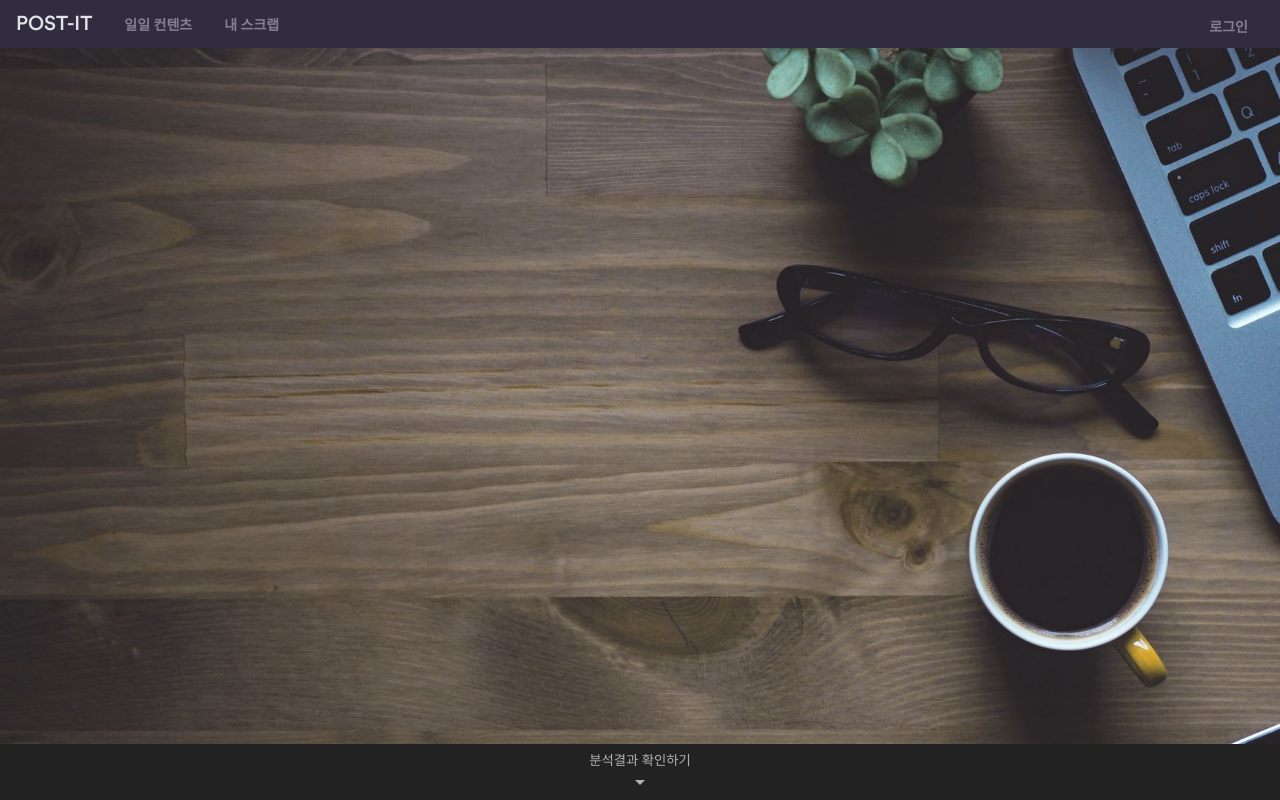
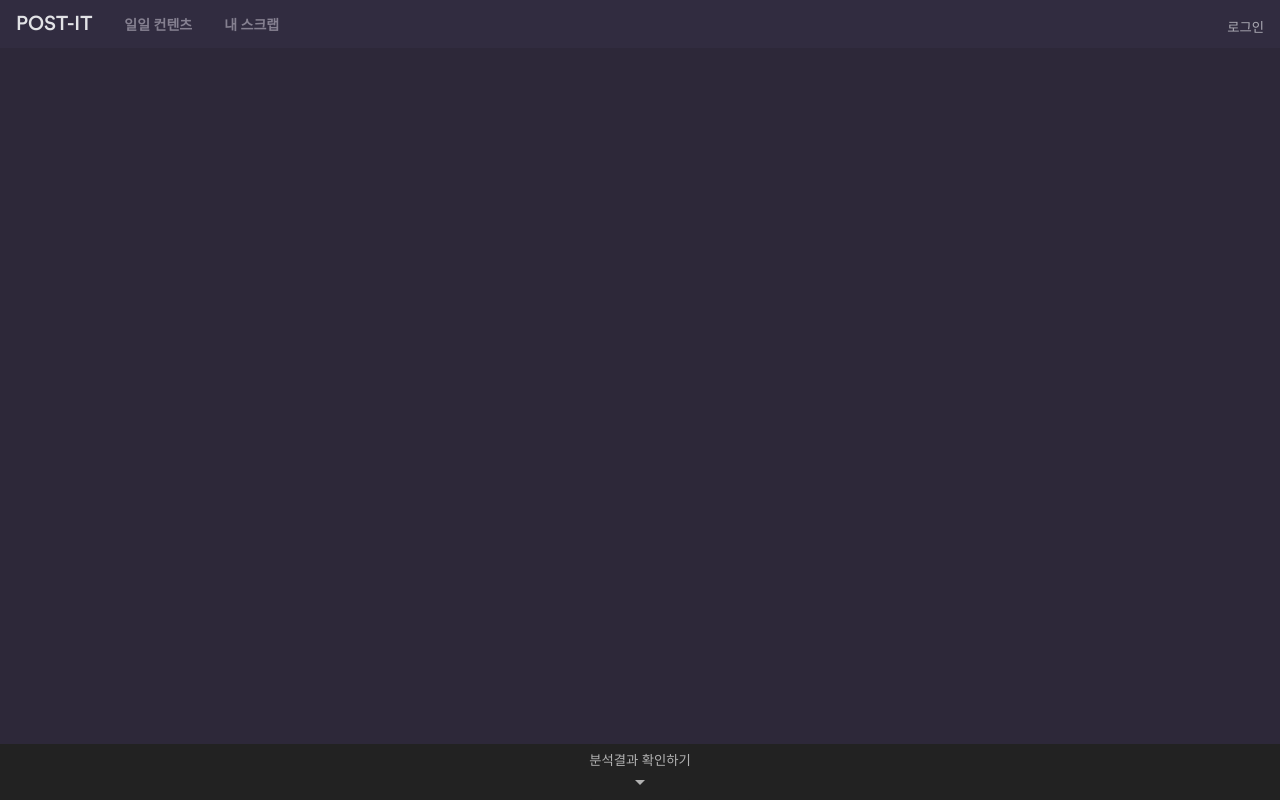
Before and after one commit to juneyoung-jo/Project_POST-IT, a React (Create React App) app in the folder frontend/: page / in a window 1280 px wide. Shown: the top 800 px of the page. Built offline with nearby package versions, Linux system fonts and the light colour scheme.

Commit message:
feat: merge into develop

```diff
--- a/frontend/src/assets/theme/index.ts
+++ b/frontend/src/assets/theme/index.ts
@@ -16,7 +16,7 @@ const fontSizes = {
 const colors = {
   first: '#2d2839',
   second: '#312c40',
-  green: '#4dcb99',
+  mint: '#4dcb99',
   text: {
     first: '#e2e3e6',
     second: '#acabb4',
--- a/frontend/src/components/common/Header.tsx
+++ b/frontend/src/components/common/Header.tsx
@@ -1,7 +1,6 @@
-import React, { Component, useState } from 'react';
+import { useState } from 'react';
 import styled from 'styled-components';
 import { Link } from 'react-router-dom';
-import Button from '@material-ui/core/Button';
 import { Modal } from './Modal';
 
 import Login from 'pages/Login';
@@ -17,12 +16,12 @@ const Wrapper = styled.header`
   align-items: center;
   background-color: ${({ theme }) => theme.colors.second};
   z-index: 100;
-  .logo {
+  .header-logo {
     margin: auto 1rem;
     font-size: 20px;
     color: ${({ theme }) => theme.colors.text.first};
   }
-  span {
+  .header-menus {
     font-size: 14px;
     font-weight: 700;
     padding: 0 1rem;
@@ -54,14 +53,14 @@ function Header() {
   return (
     <Wrapper>
       <div>
-        <Link className="logo" to="/">
+        <Link className="header-logo" to="/">
           POST-IT
         </Link>
-        <Link to="/contents">
-          <span>일일 컨텐츠</span>
+        <Link className="header-menus" to="/contents">
+          일일 컨텐츠
         </Link>
-        <Link to="/myfolder">
-          <span>내 스크랩</span>
+        <Link className="header-menus" to="/myfolder">
+          내 스크랩
         </Link>
       </div>
       <div>
--- a/frontend/src/pages/Home.tsx
+++ b/frontend/src/pages/Home.tsx
@@ -1,7 +1,6 @@
-import React, { useState, useEffect, useRef, SyntheticEvent } from 'react';
+import React, { useRef, SyntheticEvent } from 'react';
 import styled from 'styled-components';
 import ArrowDropDown from '@material-ui/icons/ArrowDropDown';
-import backgroundimg from 'assets/images/background.jpg';
 
 // styles
 const Wrapper = styled.main`
@@ -14,7 +13,6 @@ const Main = styled.section`
   width: 100%;
   height: 100vh;
   position: absolute;
-  background: url(${backgroundimg});
   background-repeat: no-repeat;
   background-size: cover;
 `;
--- a/frontend/src/pages/MyFolder.tsx
+++ b/frontend/src/pages/MyFolder.tsx
@@ -1,4 +1,3 @@
-import React from 'react';
 import styled from 'styled-components';
 
 function MyFolder() {
--- a/frontend/src/styled.d.ts
+++ b/frontend/src/styled.d.ts
@@ -17,7 +17,7 @@ declare module 'styled-components' {
     colors: {
       first: string;
       second: string;
-      green: string;
+      mint: string;
       text: {
         first: string;
         second: string;
```
Also changed, not shown: frontend/src/assets/images/background.jpg (deleted).
